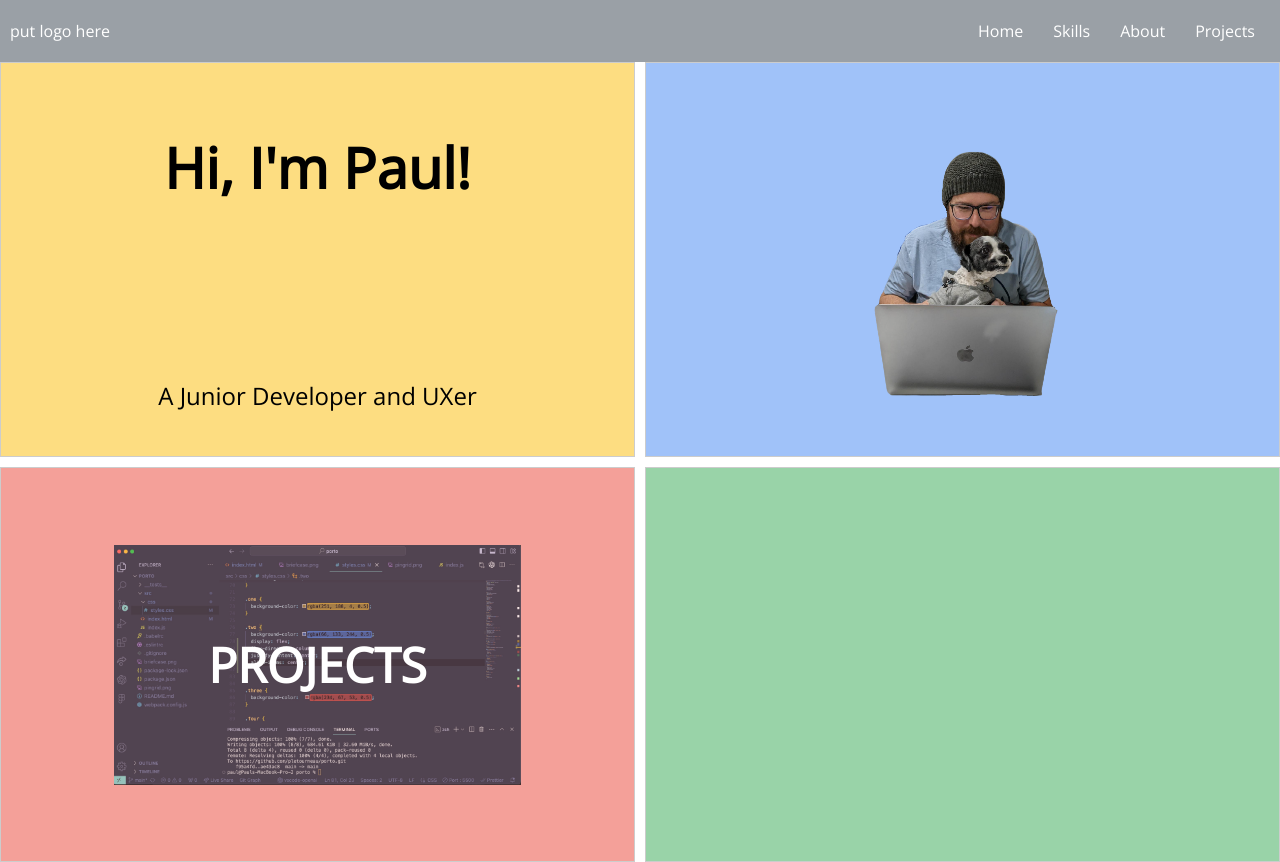
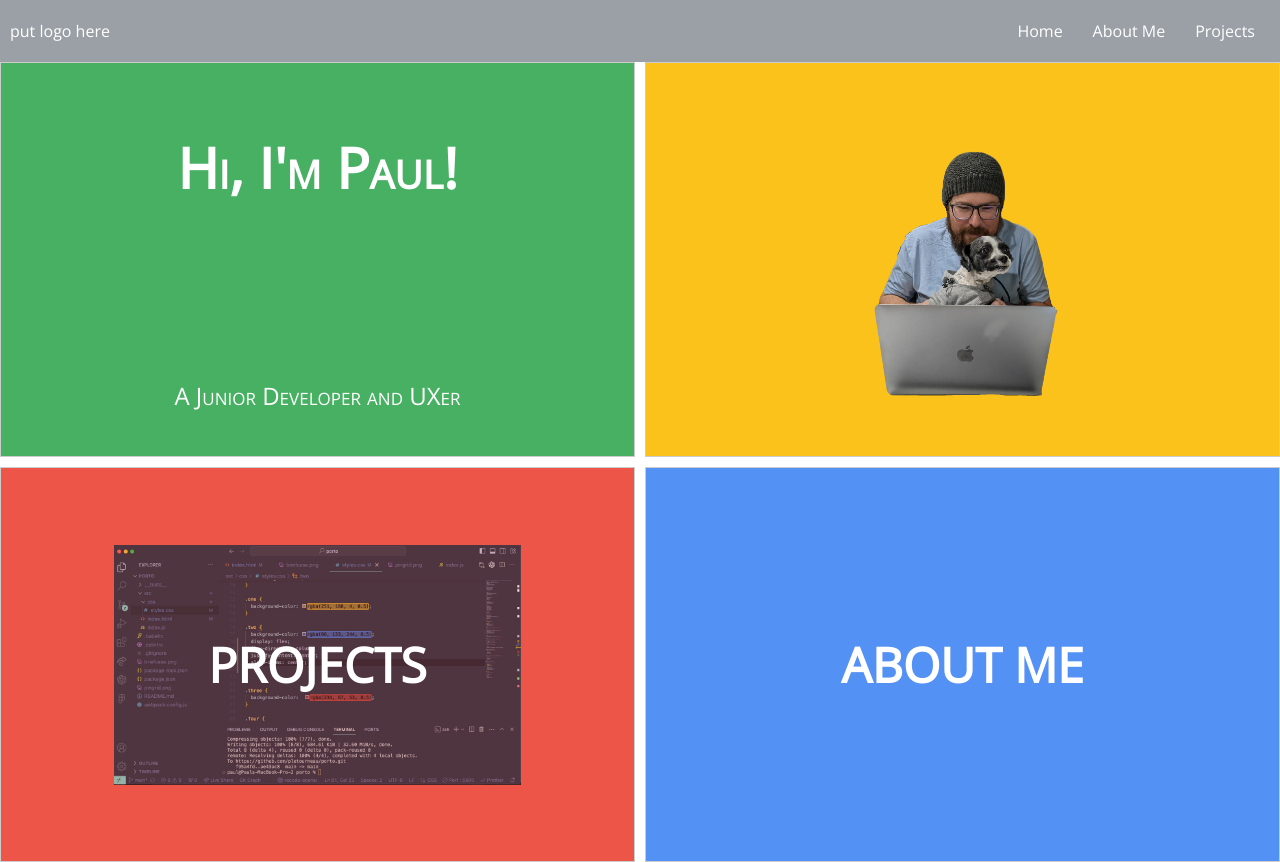
Before and after one commit to pletourneau/porto, a website built with webpack: page src/index.html in a window 1280 px wide. Built offline with nearby package versions, Linux system fonts and the light colour scheme.

Commit message:
add files before branch off

```diff
--- a/src/css/styles.css
+++ b/src/css/styles.css
@@ -59,6 +59,13 @@ nav {
   height:100vh;
 }
 
+.one {
+  font-variant: small-caps;
+}
+
+/* .one h2 {
+  font-variant: small-caps;
+} */
 .two img {
   max-height: 35vh;
 }
@@ -75,12 +82,13 @@ nav {
 }
 
 .one {
-  background-color: rgba(251, 188, 4, 0.5);
+  /* background-color: rgba(251, 188, 4, 0.8); */
+  background-color: rgba(52, 168, 83, 0.9);
   display: flex;
   flex-direction: column;
   justify-content: space-between;
   align-items: center;
-
+  color: #FFFFFF;
 }
 
 .one h2 {
@@ -96,7 +104,8 @@ nav {
 
 
 .two {
-  background-color: rgba(66, 133, 244, 0.5);
+  /* background-color: rgba(66, 133, 244, 0.8); */
+  background-color: rgba(251, 188, 4, 0.9);
   display: flex;
   flex-direction: column;
   justify-content: center;
@@ -105,7 +114,7 @@ nav {
 }
 
 .three {
-  background-color:  rgba(234, 67, 53, 0.5);
+  background-color:  rgba(234, 67, 53, 0.9);
   color:#FFFFFF;
   display: flex;
   flex-direction: column;
@@ -114,7 +123,9 @@ nav {
 }
 
 .four {
-  background-color: rgba(52, 168, 83, 0.5);
+  /* background-color: rgba(52, 168, 83, 0.8); */
+  /* background-color: rgba(251, 188, 4, 0.8); */
+  background-color: rgba(66, 133, 244, 0.9);
   color:#FFFFFF;
   display: flex;
   flex-direction: column;
@@ -123,6 +134,11 @@ nav {
 }
 
 .three h2 {
+  position: absolute;
+  font-size: 3rem;
+  z-index: 10;
+}
+.four h2 {
   position: absolute;
   font-size: 3rem;
   z-index: 10;
@@ -142,9 +158,6 @@ nav {
 }
 
 @media (min-width: 1024px) {
-  /* body {
-    background-color: lightblue;
-  } */
   .container {
     width: 80%;
     margin: auto;
@@ -152,18 +165,12 @@ nav {
 }
 
 @media (min-width: 768px) and (max-width: 1023px) {
-  /* body {
-    background-color: lightgreen;
-  } */
   .container {
     width: 90%;
   }
 }
 
 @media (max-width: 767px) {
-  /* body {
-    background-color: lightcoral;
-  } */
   .container {
     width: 100%;
     padding: 0 15px;
--- a/src/index.html
+++ b/src/index.html
@@ -18,8 +18,7 @@
         <button class="hamburger" id="hamburger">&#9776;</button>
         <ul class="menu" id="menu">
           <li><a href="index.html">Home</a></li>
-          <li><a href="skills.html">Skills</a></li>
-          <li><a href="about.html">About</a></li>
+          <li><a href="about.html">About Me</a></li>
           <li><a href="projects.html">Projects</a></li>
         </ul>
       </nav>
@@ -44,7 +43,9 @@
           id="rotatingImage"
         />
       </div>
-      <div class="grid-item four"></div>
+      <div class="grid-item four">
+        <h2>ABOUT ME</h2>
+      </div>
     </div>
     <!-- <h1>TEST</h1> -->
     <script src="index.js"></script>
```
Also changed, not shown: src/about.html (added), src/projects.html (added).
